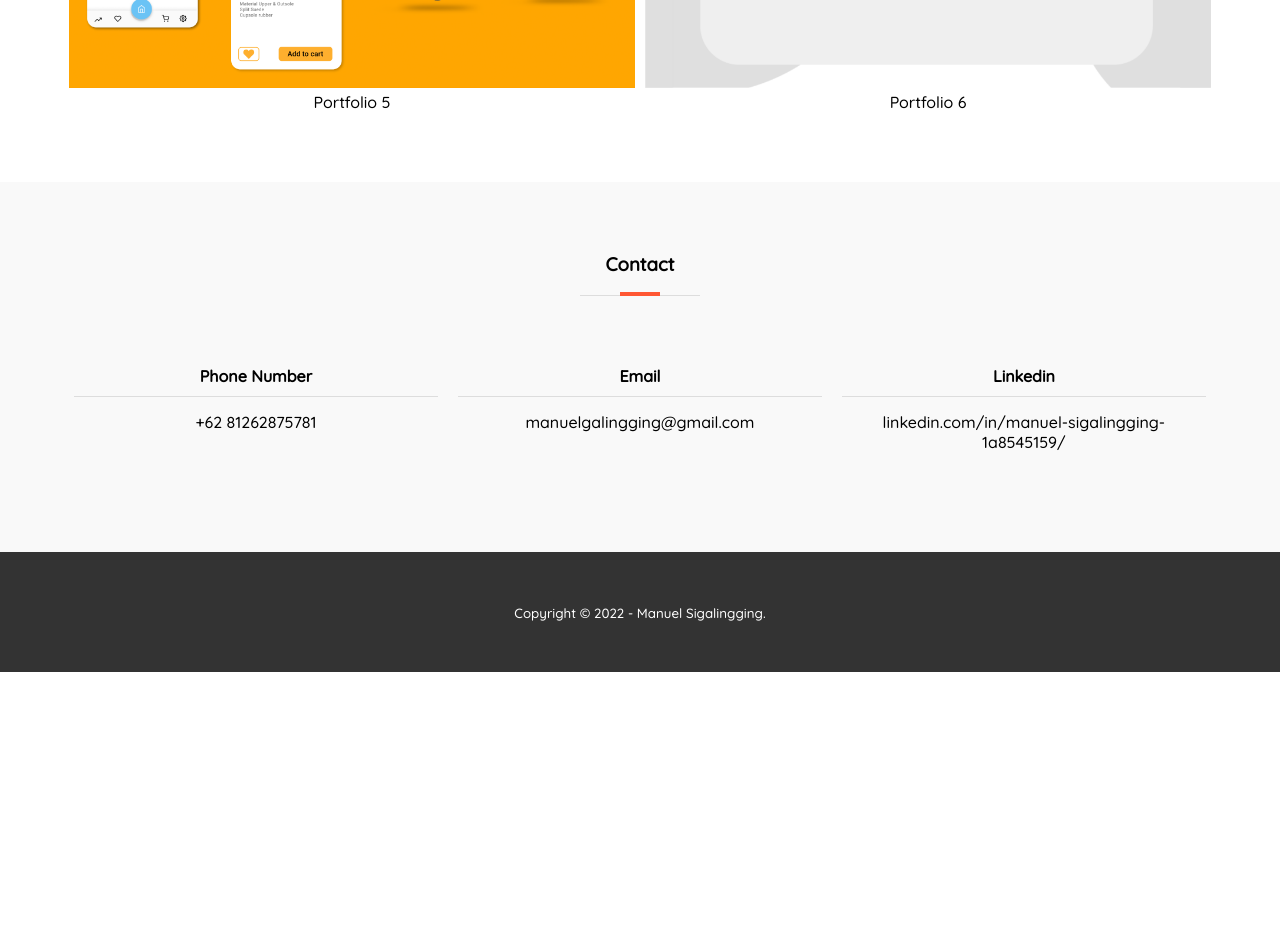
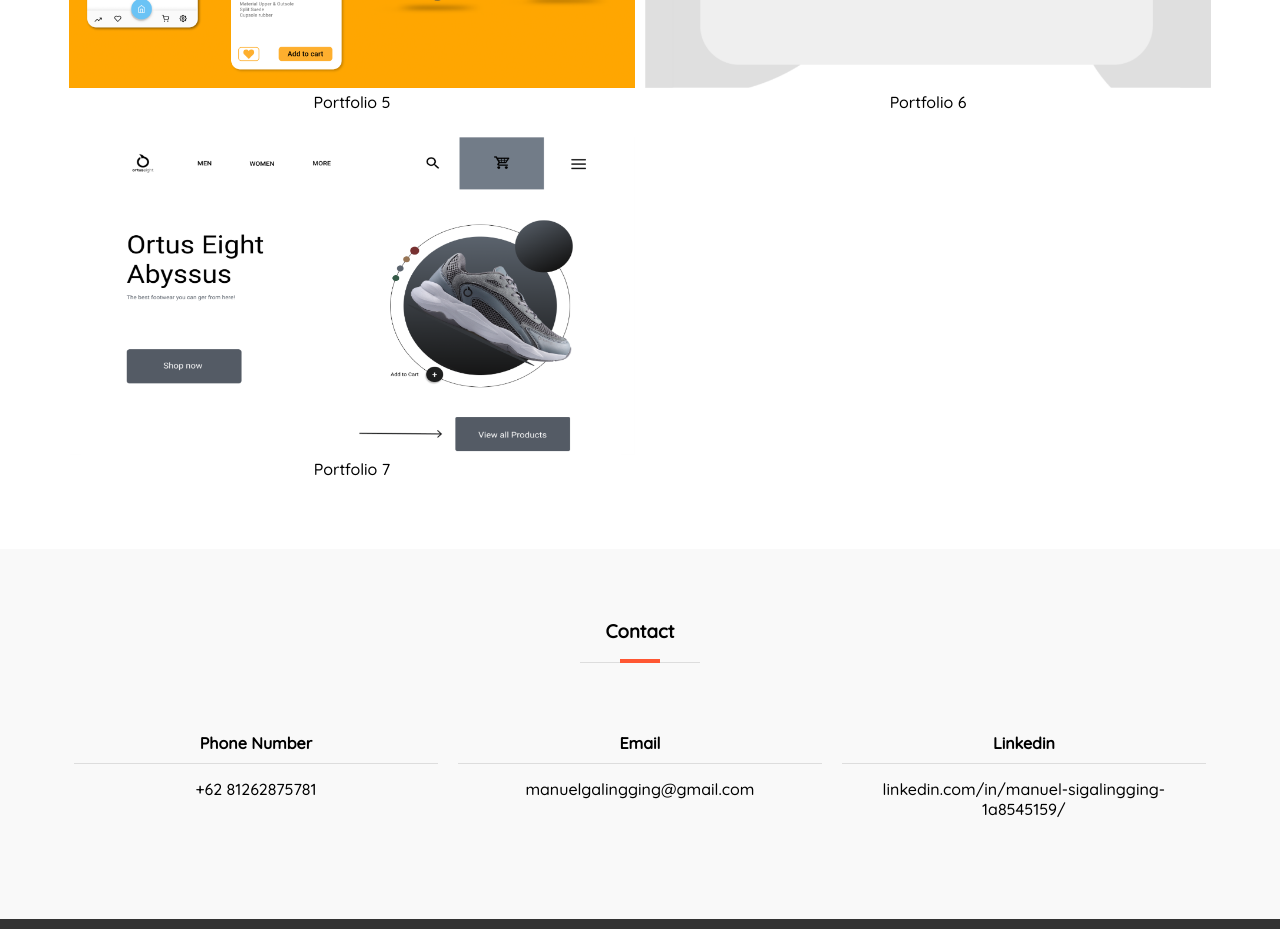
Before and after one commit to manuelgalingging/myPortfolio, a plain HTML site: page index.html in a window 1280 px wide. Shown: the part 2220-3149 px from the top of the page. Before the commit the page ends 2892 px from the top, so only its background shows below. Drawn offline with Linux system fonts and the light colour scheme.

Commit message:
Update index.html

```diff
--- a/index.html
+++ b/index.html
@@ -145,6 +145,13 @@
                     <span>Portfolio 6</span>
                 </a>
             </div>
+
+            <div class="col-2">
+                <a href="">
+                    <img src="img/pf3.png">
+                    <span>Portfolio 7</span>
+                </a>
+            </div>
         </div>
     </section>
 
```
